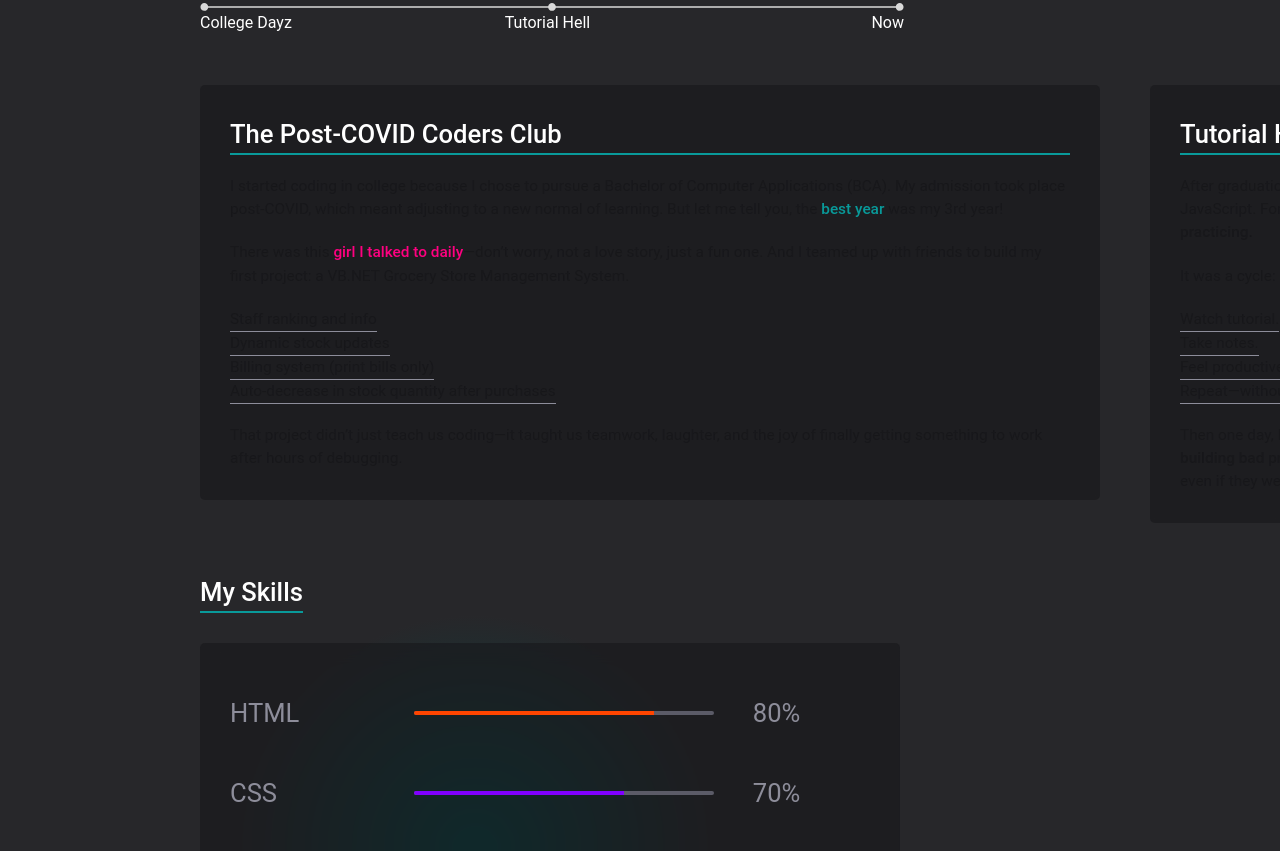
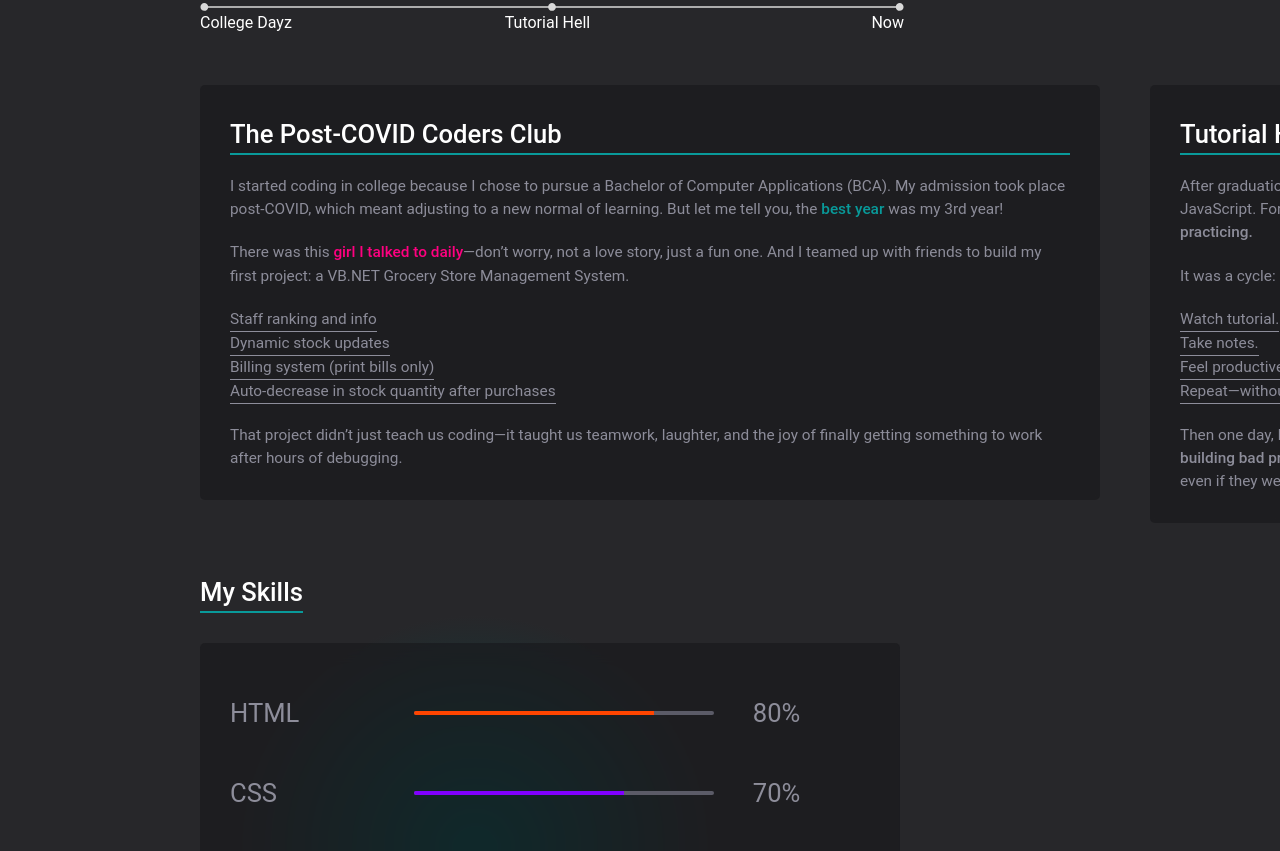
Before and after one commit to abhi-zero/Portfolio, a website built with Vite: page index.html in a window 1280 px wide. Shown: the part 1126-1977 px from the top of the page. Built offline with nearby package versions, Linux system fonts and the light colour scheme; some packages are replaced by stand-ins of ours; animation ran at ten frames a second; a web font is replaced by a local one.

Commit message:
style: update font colors to use lighter variants for improved readability

```diff
--- a/src/styles/style.css
+++ b/src/styles/style.css
@@ -381,7 +381,7 @@ svg .mask {
 .phase p {
   font-size: 1.2vw;
   font-weight: 400;
-  color: var(--font-color-dark);
+  color: var(--font-color-light);
 }
 
 .phase strong {
@@ -389,7 +389,7 @@ svg .mask {
 }
 
 .phase ol li {
-  color: var(--font-color-dark);
+  color: var(--font-color-light);
   width: fit-content;
   border-bottom: 1.5px solid var(--border-color0);
   font-size: 1.2vw;
@@ -824,7 +824,7 @@ footer {
 }
 
 .footer-social a {
-  color: var(--font-color-dark);
+  color: var(--font-color-light);
   font-size: 24px;
   transition: transform 0.2s ease-in-out, color 0.2s ease-in-out;
 }
```
